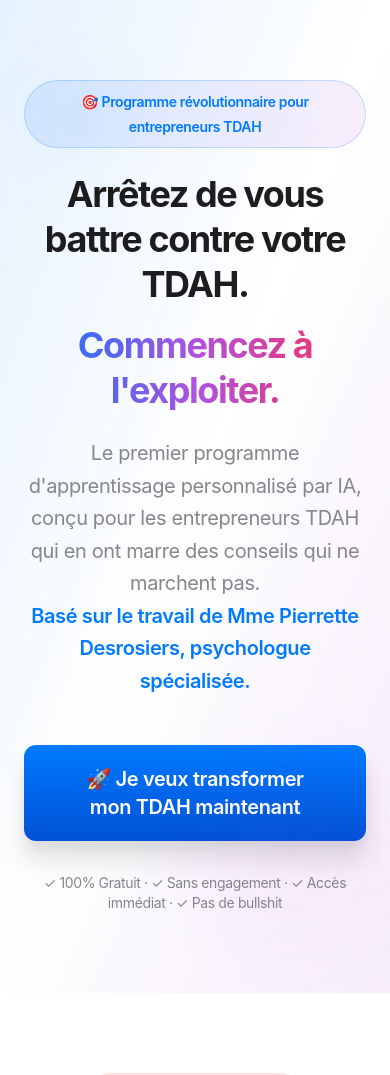
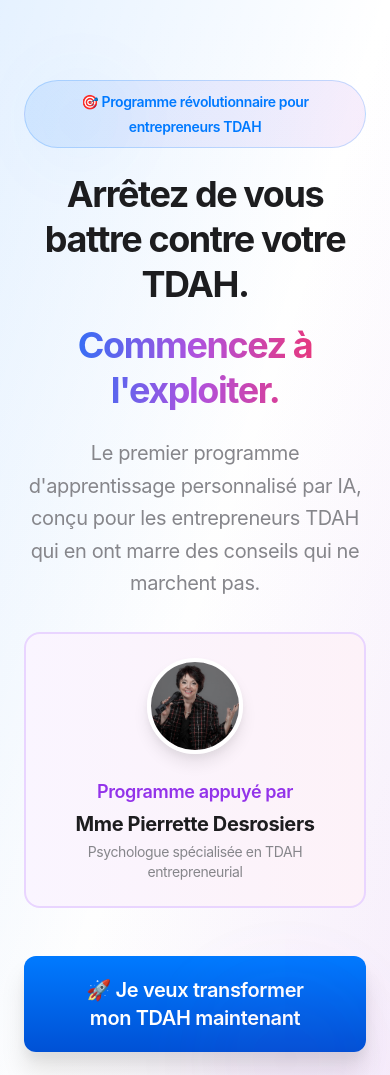
Before and after one commit to satozen/TDAH, a Next.js app: page / in a window 390 px wide. Shown: the top 1075 px of the page. Built offline with nearby package versions, Linux system fonts and the light colour scheme.

Commit message:
Ajout photo de Pierrette Desrosiers dans le hero
- Photo professionnelle affichée avec badge dans le hero
- Design élégant avec bordure arrondie et shadow
- Information claire sur son expertise
- Responsive sur mobile et desktop

```diff
--- a/components/LandingPage.tsx
+++ b/components/LandingPage.tsx
@@ -236,12 +236,40 @@ export default function LandingPage({ onGetStarted }: LandingPageProps) {
               initial={{ opacity: 0, y: 20 }}
               animate={{ opacity: 1, y: 0 }}
               transition={{ delay: 0.4 }}
-              className="text-xl md:text-2xl text-apple-gray mb-12 leading-relaxed max-w-3xl mx-auto"
+              className="text-xl md:text-2xl text-apple-gray mb-8 leading-relaxed max-w-3xl mx-auto"
             >
               Le premier programme d'apprentissage personnalisé par IA, conçu pour les entrepreneurs TDAH qui en ont marre des conseils qui ne marchent pas.
-              <br />
-              <span className="text-apple-blue font-semibold">Basé sur le travail de Mme Pierrette Desrosiers, psychologue spécialisée.</span>
             </motion.p>
+
+            {/* Section Pierrette Desrosiers */}
+            <motion.div
+              initial={{ opacity: 0, y: 20 }}
+              animate={{ opacity: 1, y: 0 }}
+              transition={{ delay: 0.5 }}
+              className="flex flex-col md:flex-row items-center justify-center gap-6 mb-12 max-w-2xl mx-auto bg-gradient-to-r from-purple-50 to-pink-50 p-6 rounded-apple-sm border-2 border-purple-200"
+            >
+              <motion.div
+                whileHover={{ scale: 1.05 }}
+                className="flex-shrink-0"
+              >
+                <img
+                  src="/pierrette-desrosiers-psycoaching-conferenciere.jpg"
+                  alt="Mme Pierrette Desrosiers, psychologue spécialisée en TDAH"
+                  className="w-24 h-24 md:w-28 md:h-28 rounded-full object-cover border-4 border-white shadow-apple-lg"
+                />
+              </motion.div>
+              <div className="text-center md:text-left">
+                <p className="text-lg font-semibold text-purple-600 mb-1">
+                  Programme appuyé par
+                </p>
+                <p className="text-xl font-bold text-apple-gray-dark mb-1">
+                  Mme Pierrette Desrosiers
+                </p>
+                <p className="text-sm text-apple-gray">
+                  Psychologue spécialisée en TDAH entrepreneurial
+                </p>
+              </div>
+            </motion.div>
 
             <motion.div
               initial={{ opacity: 0, y: 20 }}
```
Also changed, not shown: public/pierrette-desrosiers-psycoaching-conferenciere.jpg (renamed from pierrette-desrosiers-psycoaching-conferenciere.jpg).
